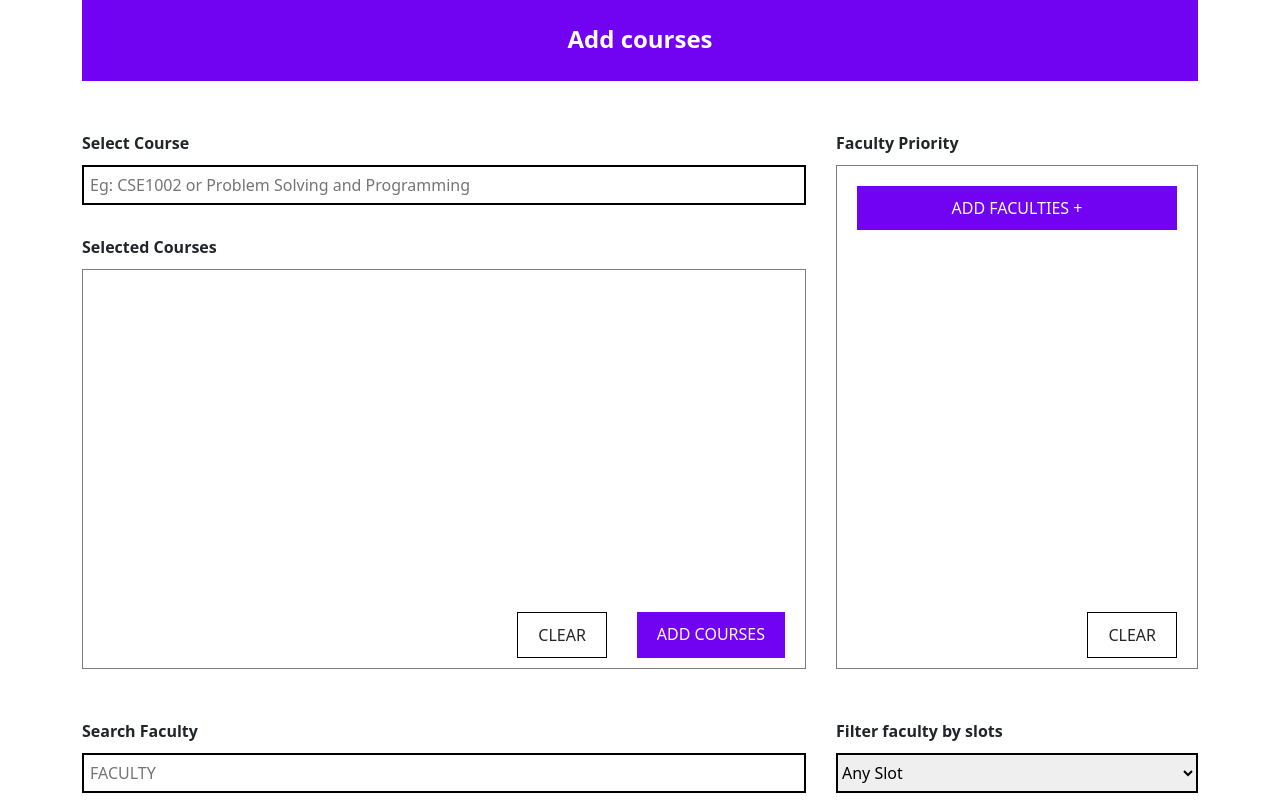
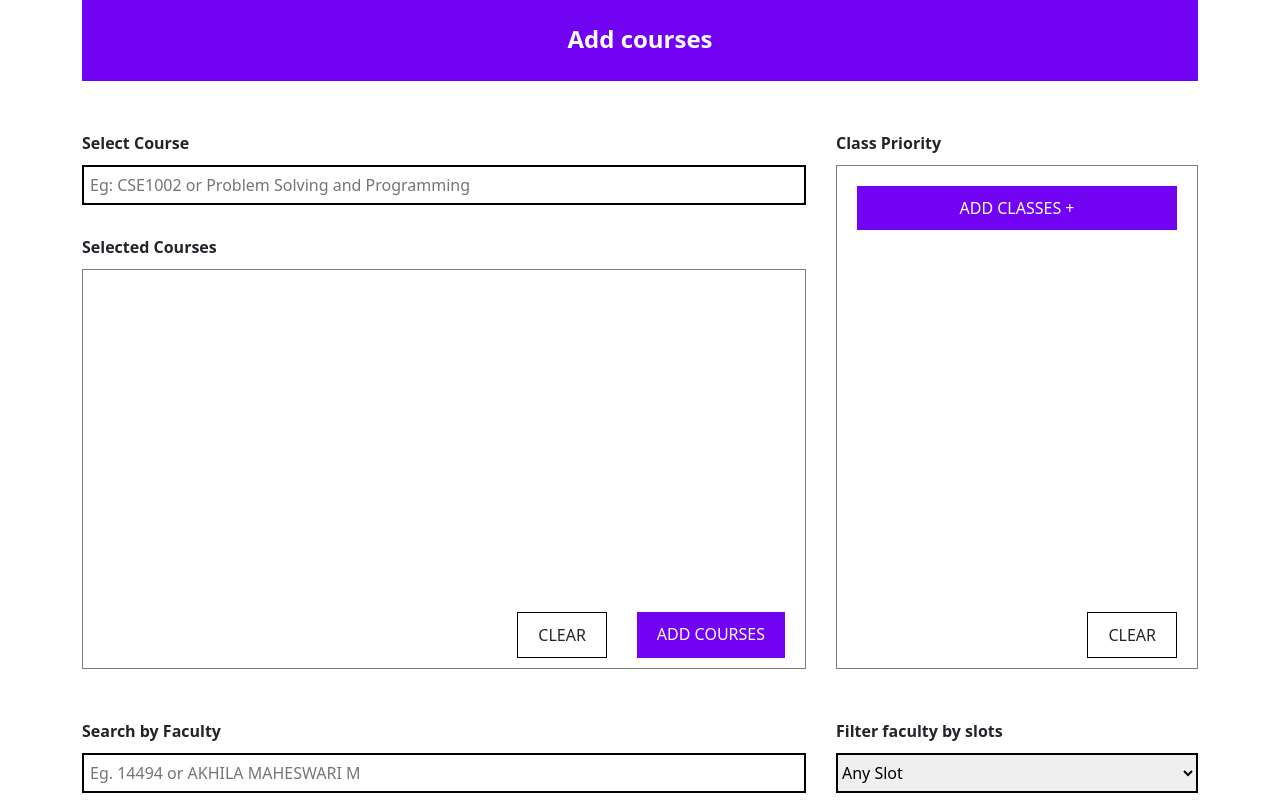
Before and after one commit to STCVIT/Lyffcsaver, a React (Create React App) app in the folder client/: page / in a window 1280 px wide. Shown: the part 1680-2480 px from the top of the page. Built offline with nearby package versions, Linux system fonts and the light colour scheme.

Commit message:
Renamed all faculty select stuff to course select stuff

```diff
--- a/client/src/components/FacultyPreference.js
+++ b/client/src/components/ClassPreference.js
@@ -1,7 +1,7 @@
-import styles from "../css/FacultyPreference.module.css";
+import styles from "../css/ClassPreference.module.css";
 import { DragDropContext, Droppable, Draggable } from "react-beautiful-dnd";
 import Button from "./Button";
-const FacultyPreference = ({ classes, removeClass, setReorderedClasses }) => {
+const ClassPreference = ({ classes, removeClass, setReorderedClasses }) => {
   const handleOnDragEnd = (result) => {
     if (!result.destination) return;
 
@@ -11,9 +11,9 @@ const FacultyPreference = ({ classes, removeClass, setReorderedClasses }) => {
   };
   return (
     <div className={styles.container}>
-      <div className={styles.facultyPriority}>
-        <div className={`${styles.title} body1-bold`}>Faculty Priority</div>
-        <div className={styles.addedFaculties}>
+      <div className={styles.classPriority}>
+        <div className={`${styles.title} body1-bold`}>Class Priority</div>
+        <div className={styles.addedClasses}>
           <div className={styles.resultsWrapper}>
             {classes?.length > 0 ? (
               <DragDropContext onDragEnd={handleOnDragEnd}>
@@ -83,11 +83,11 @@ const FacultyPreference = ({ classes, removeClass, setReorderedClasses }) => {
             })} */}
           </div>
           <Button
-            classes={styles.addFacultiesButton}
+            classes={styles.addClassesButton}
             type="primary"
             href="#class-selection-section"
           >
-            ADD FACULTIES +
+            ADD CLASSES +
           </Button>
           <div className={styles.buttons}>
             <Button
@@ -105,4 +105,4 @@ const FacultyPreference = ({ classes, removeClass, setReorderedClasses }) => {
   );
 };
 
-export default FacultyPreference;
+export default ClassPreference;
--- a/client/src/components/FacultySelect.js
+++ b/client/src/components/ClassSelect.js
@@ -1,4 +1,4 @@
-import styles from "../css/FacultySelect.module.css";
+import styles from "../css/ClassSelect.module.css";
 import facultiesData from "../data/faculties.json";
 import classesData from "../data/classes.json";
 import { getCourseID } from "../utils/generalUtils";
@@ -66,7 +66,7 @@ const FacultySelect = ({ selectedCourseID, addClass, selectedClasses }) => {
             htmlFor="faculty-search"
             className={`${styles.title} body1-bold`}
           >
-            Search Faculty
+            Search by Faculty
           </label>
           <input
             type="text"
@@ -81,7 +81,7 @@ const FacultySelect = ({ selectedCourseID, addClass, selectedClasses }) => {
                 return obj;
               });
             }}
-            placeholder="FACULTY"
+            placeholder="Eg. 14494 or AKHILA MAHESWARI M"
           />
         </div>
         <div className={styles.slots}>
@@ -106,7 +106,15 @@ const FacultySelect = ({ selectedCourseID, addClass, selectedClasses }) => {
           >
             <option value="">Any Slot</option>
             {Array.from(availableSlots)
-              .sort()
+              .sort((a, b) => {
+                let result = 0;
+                if (a.length > b.length) result += 5;
+                else if (a.length < b.length) result -= 5;
+
+                if (a > b) result += 1;
+                else if (a < b) result -= 1;
+                return result;
+              })
               .map((slot) => {
                 return (
                   <option value={slot} key={`faculty-filter-${slot}`}>
@@ -127,6 +135,18 @@ const FacultySelect = ({ selectedCourseID, addClass, selectedClasses }) => {
                     classData["CLASS ID"] === _classData["CLASS ID"]
                 ) === undefined
             )
+            .sort((a, b) => {
+              let result = 0;
+              if (a["EMPLOYEE NAME"] > b["EMPLOYEE NAME"]) result += 10;
+              else if (a["EMPLOYEE NAME"] < b["EMPLOYEE NAME"]) result -= 10;
+
+              if (a["SLOT"].length > b["SLOT"].length) result += 5;
+              else if (a["SLOT"].length < b["SLOT"].length) result -= 5;
+
+              if (a["SLOT"] > b["SLOT"]) result += 1;
+              else if (a["SLOT"] < b["SLOT"]) result -= 1;
+              return result;
+            })
             .map((classData) => {
               return (
                 <div
--- a/client/src/components/Options.js
+++ b/client/src/components/Options.js
@@ -8,8 +8,8 @@ import styles from "../css/Options.module.css";
 import ReserveSlots from "./ReserveSlots";
 import CampusToggle from "./CampusToggle";
 import CourseSelect from "./CourseSelect";
-import FacultyPreference from "./FacultyPreference";
-import FacultySelect from "./FacultySelect";
+import ClassPreference from "./ClassPreference";
+import ClassSelect from "./ClassSelect";
 import { Container } from "react-bootstrap";
 import axios from "axios";
 import { getCourseID } from "../utils/generalUtils";
@@ -179,17 +179,17 @@ const Options = ({ generateTimetables, selectSlots }) => {
           deselectCourse={deselectCourse}
           selectedCourseID={currentlySelectedCourseID}
         ></CourseSelect>
-        <FacultyPreference
+        <ClassPreference
           classes={selectedClasses[currentlySelectedCourseID]}
           removeClass={removeClass}
           setReorderedClasses={setReorderedClasses}
-        ></FacultyPreference>
+        ></ClassPreference>
       </div>
-      <FacultySelect
+      <ClassSelect
         selectedCourseID={currentlySelectedCourseID}
         addClass={addClass}
         selectedClasses={selectedClasses}
-      ></FacultySelect>
+      ></ClassSelect>
     </Container>
   );
   // return (
--- a/client/src/css/FacultyPreference.module.css
+++ b/client/src/css/ClassPreference.module.css
@@ -7,14 +7,14 @@
   flex-grow: 1;
   align-items: stretch;
 }
-.facultyPriority {
+.classPriority {
   /* flex-grow: 1; */
   display: flex;
   flex-direction: column;
   flex-grow: 1;
   /* align-items: stretch; */
 }
-.addFacultiesButton {
+.addClassesButton {
   /* width: 100%; */
   /* margin: 0 auto; */
   /* padding: 0 auto; */
@@ -25,7 +25,7 @@
 .title {
   margin-bottom: 10px;
 }
-.addedFaculties {
+.addedClasses {
   width: 100%;
   /* height: 50vh; */
   border: 1px solid hsl(0, 0%, 49%);
@@ -56,7 +56,7 @@
 
 .classesList {
   margin: 0;
-  padding: 10px 20px;
+  padding: 20px;
   display: flex;
   flex-direction: column;
   gap: 10px;
@@ -67,12 +67,19 @@
   display: grid;
   grid-template-columns: repeat(5, 1fr);
   background: var(--white);
+  gap: 5px;
+}
+.class > * {
+  word-wrap: break-word;
 }
 .facultyName {
   grid-column: 1 / span 4;
   grid-row: 1 / span 1;
 }
-
+.classSlots {
+  max-width: 10px;
+  text-overflow: ellipsis;
+}
 .delete {
   grid-row: 1 / span 2;
   text-decoration: none;
```
Also changed, not shown: client/src/css/ClassSelect.module.css (renamed from client/src/css/FacultySelect.module.css).
